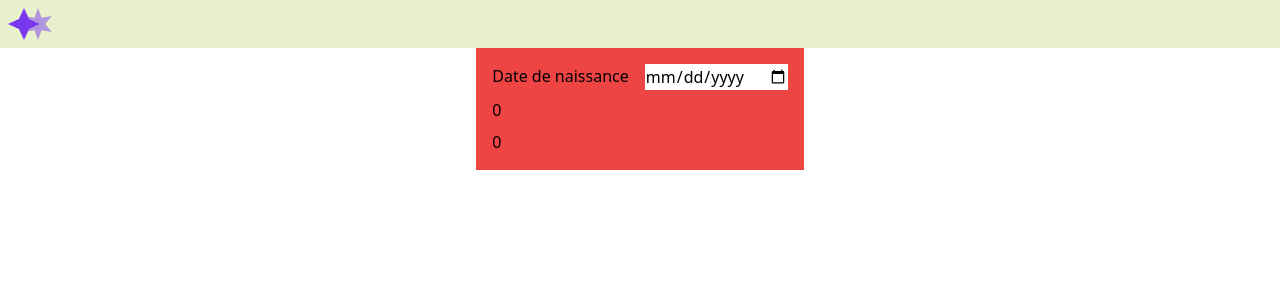
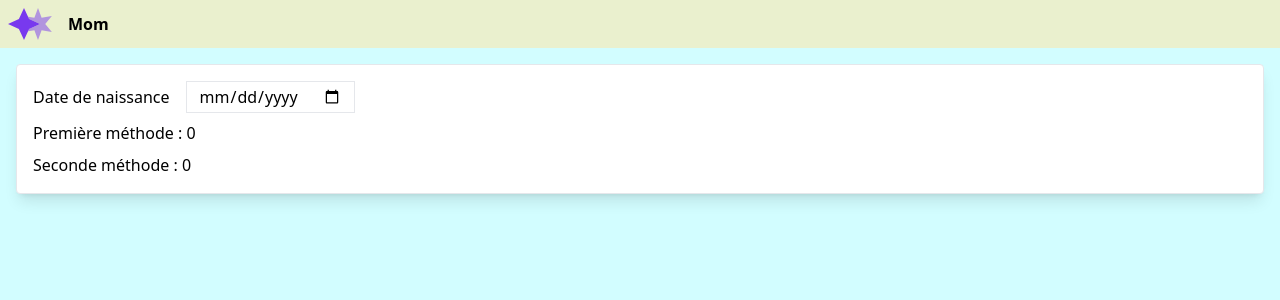
Before and after one commit to a-joyeux/mom, a Vue app: page / in a window 1280 px wide. Shown: the top 300 px of the page. Built offline with nearby package versions, Linux system fonts and the light colour scheme.

Commit message:
continue style

```diff
--- a/index.html
+++ b/index.html
@@ -7,7 +7,7 @@
         <title>Vite + Vue</title>
     </head>
     <body>
-        <div id="app"></div>
+        <div class="h-screen" id="app"></div>
         <script type="module" src="/src/main.ts"></script>
     </body>
 </html>
--- a/src/app.vue
+++ b/src/app.vue
@@ -3,10 +3,8 @@ import BirthdatePage from './views/birthdate-page.vue'
 </script>
 
 <template>
-    <div class="flex pl-2 bg-[#EAF0CE]">
-        <img alt="logo" src="/logo.svg" />
-    </div>
-    <div class="flex items-center justify-center">
+    <div class="flex pl-2 bg-[#EAF0CE] items-center gap-4 font-bold"><img alt="logo" src="/logo.svg" /> Mom</div>
+    <div class="flex flex-col bg-[#D2FDFF] h-full p-4">
         <BirthdatePage />
     </div>
 </template>
--- a/src/views/birthdate-page.vue
+++ b/src/views/birthdate-page.vue
@@ -12,12 +12,12 @@ const updateResult = (event: Event) => {
 </script>
 
 <template>
-    <div class="p-4 flex flex-col gap-2 bg-red-500">
-        <div class="flex gap-4">
+    <div class="p-4 flex flex-col gap-2 rounded border shadow-lg bg-white">
+        <div class="flex gap-4 items-center">
             <span>Date de naissance</span>
-            <input @input="updateResult" type="date" />
+            <input class="bg-transparent border px-3 py-0.5" @input="updateResult" type="date" />
         </div>
-        <div data-testid="first-method-result">{{ firstMethod(result) }}</div>
-        <div data-testid="second-method-result">{{ secondMethod(result) }}</div>
+        <div data-testid="first-method-result">{{ 'Première méthode : ' + firstMethod(result) }}</div>
+        <div data-testid="second-method-result">{{ 'Seconde méthode : ' + secondMethod(result) }}</div>
     </div>
 </template>
```
Also changed, not shown: 1 other file (tests, documents, lock files or other folders).
